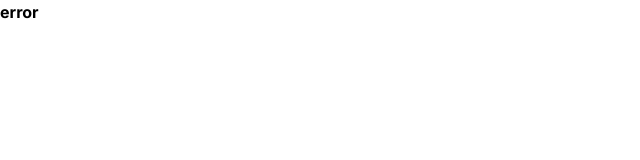
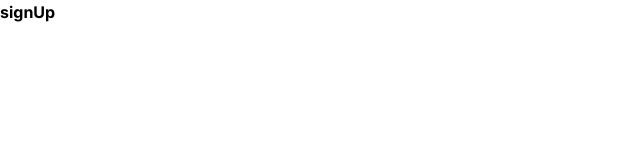
Before and after one commit to angelnieto18/ecommerce, a React (Vite) app: page /sign-up in a window 1280 px wide. Before the commit this address had no page. Shown: the top 160 px of the page, without its empty margins (0-640 px from the left). Built offline with nearby package versions, Linux system fonts and the light colour scheme.

Commit message:
add: ruta del registro de usuario lista

```diff
--- a/src/layouts/Header/Header.jsx
+++ b/src/layouts/Header/Header.jsx
@@ -50,7 +50,7 @@ const Nav = () => {
         <li>
           <Link
             className="inline-block rounded-lg bg-neutral-50 p-4 mb-2 text-[#111] no-underline"
-            to={"/sign"}
+            to={"/sign-up"}
           >
             Sign up
           </Link>
--- a/src/main.jsx
+++ b/src/main.jsx
@@ -6,6 +6,7 @@ import Home from "./routes/home/Home"
 import App from "./App"
 import Error from "./Error.jsx"
 import Product from "./routes/product/Product.jsx"
+import SignUp from "./routes/sign-up/signUp.jsx"
 import "./index.css"
 
 const images = {
@@ -37,6 +38,10 @@ const router = createBrowserRouter([
     path: "product/:productId",
     element: <Product />,
   },
+  {
+    path: "sign-up",
+    element: <SignUp />
+  }
 ])
 
 ReactDOM.createRoot(document.getElementById("root")).render(
--- /dev/null
+++ b/src/routes/sign-up/signUp.jsx
@@ -0,0 +1,9 @@
+import React from 'react'
+
+const SignUp = () => {
+  return (
+    <div>signUp</div>
+  )
+}
+
+export default SignUp
```
